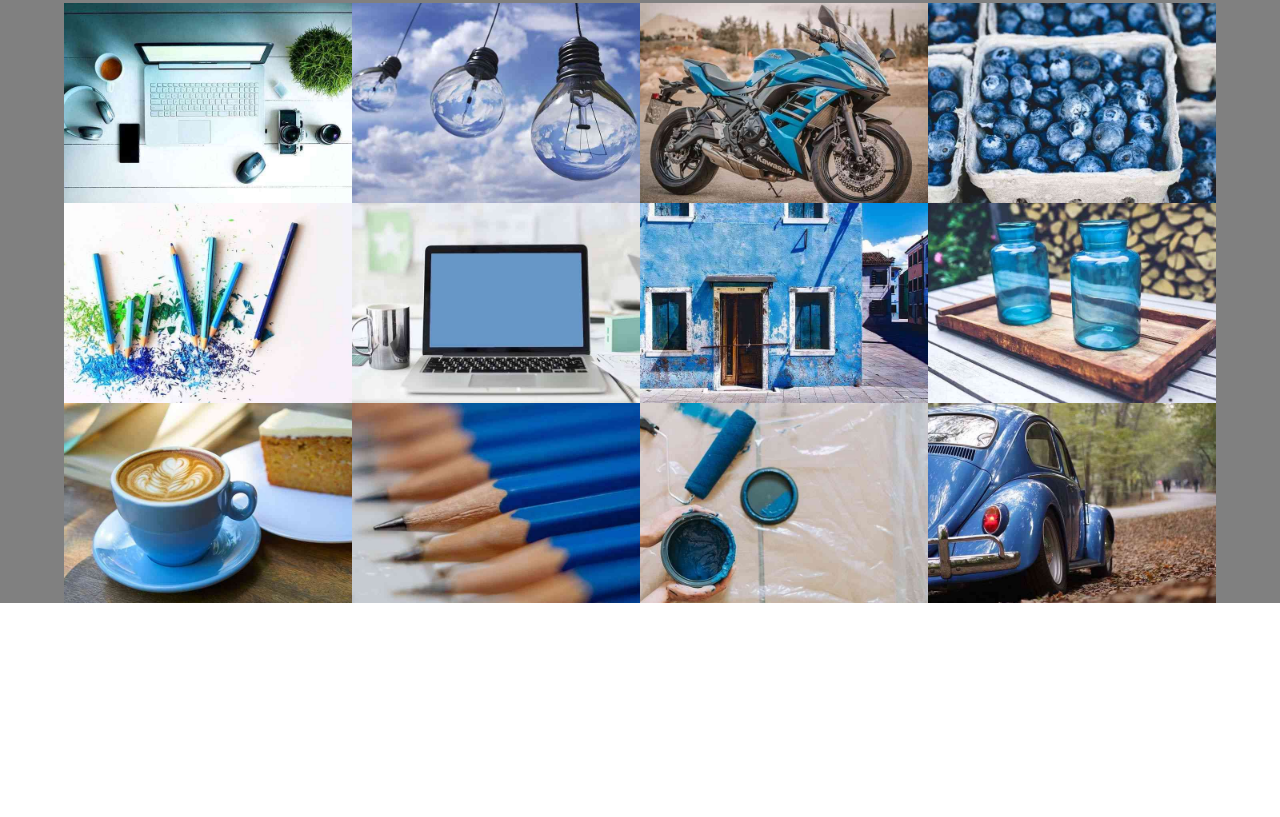
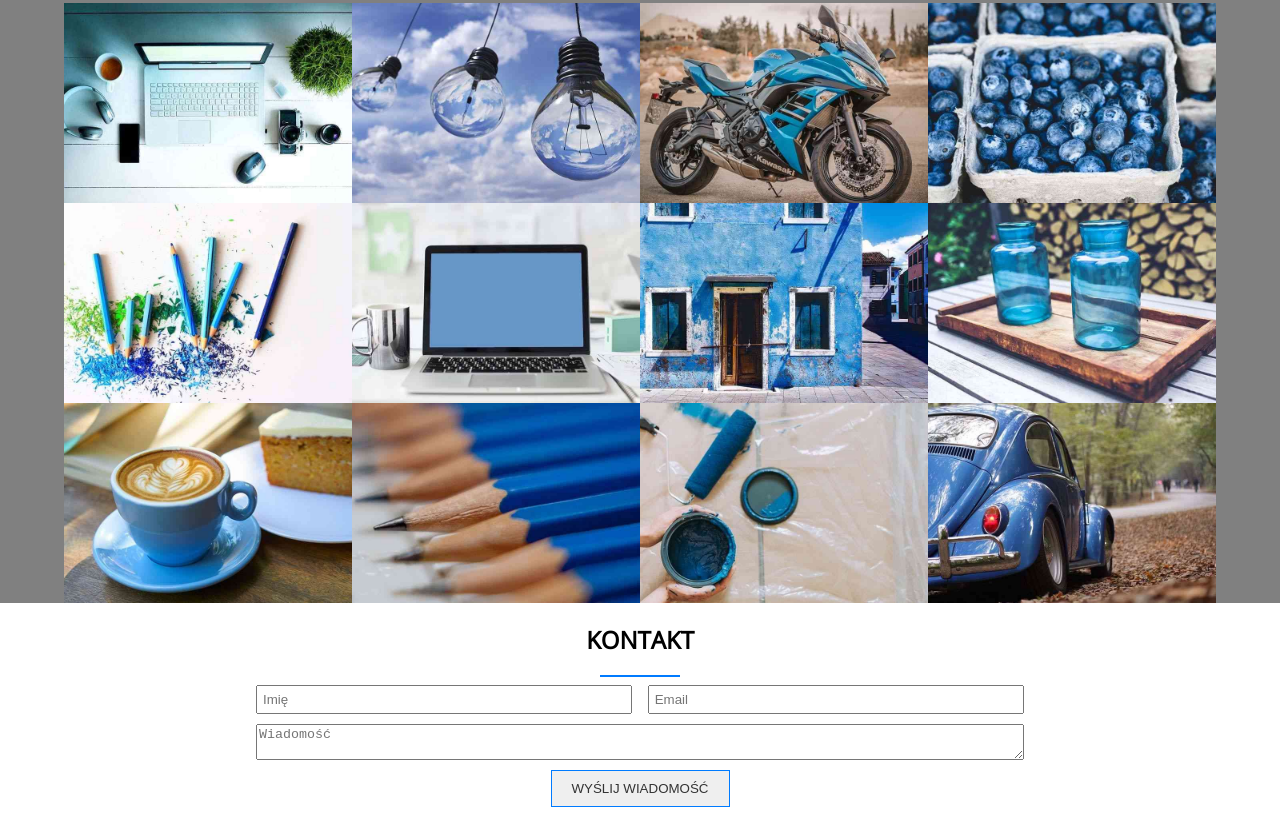
Before and after one commit to mateuszjan/portfolio, a plain HTML site: page index.html in a window 1280 px wide. Shown: the part 1368-2185 px from the top of the page. Before the commit the page ends 1976 px from the top, so only its background shows below. Drawn offline with nearby package versions, Linux system fonts and the light colour scheme.

Commit message:
portfolio

```diff
--- a/css/style.css
+++ b/css/style.css
@@ -199,3 +199,34 @@ figure:hover figcaption {
 .portfolio h2 {
     color: white;
 }
+
+
+
+/* kontakt */
+
+
+.contact {
+    text-align: center;
+}
+
+.contact form {
+    width: 60%;
+    margin: 0 auto;
+    display: flex;
+    flex-wrap: wrap;
+    justify-content: space-between;
+}
+
+.contact form input:not([type="submit"]) {
+    flex-basis: 49%;
+    padding: 5px;
+    margin-bottom: 10px;
+}
+
+.contact form textarea {
+    flex-basis: 100%;
+}
+
+.contact form input[type="submit"] {
+    margin: 10px auto;
+}
--- a/index.html
+++ b/index.html
@@ -103,7 +103,16 @@
         </div>
 </section>
 
-
+<section id="contact" class="contact">
+    <h2>Kontakt</h2>
+    <hr>
+    <form action="">
+        <input type="text" placeholder="Imię">
+        <input type="text" placeholder="Email">
+        <textarea name="" id="" placeholder="Wiadomość"></textarea>
+        <input class="link-more" type="submit" value="wyślij wiadomość">
+    </form>
+</section>
 
 </body>
 </html>
```
